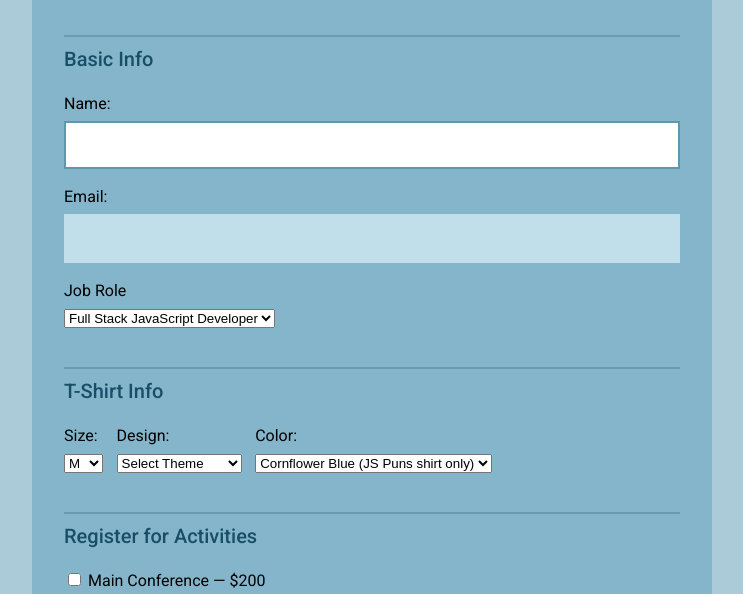
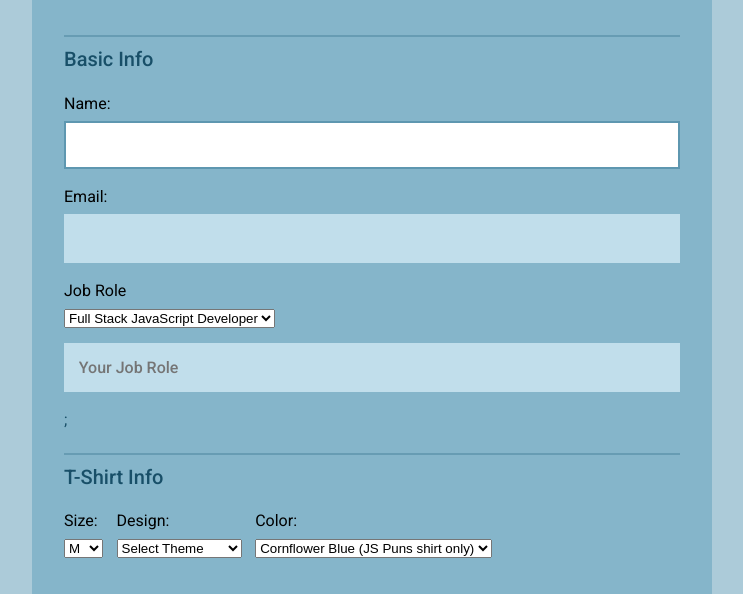
Before and after one commit to khanriazaoif/FSJS-Project-3, a plain HTML site: page index.html in a window 1280 px wide. Shown: the part 191-785 px from the top of the page, without its empty margins (268-1011 px from the left). Drawn offline with Linux system fonts and the light colour scheme.

Commit message:
”Job Role” section of the form:
”Job Role” section of the form:
Include a text field that will be revealed when the "Other" option is selected from the "Job Role" drop down menu.
Give the field an id of “other-title,” and add the placeholder text of "Your Job Role" to the field.

```diff
--- a/index.html
+++ b/index.html
@@ -34,6 +34,7 @@
           <option value="designer">Designer</option>
           <option value="student">Student</option>
           <option value="other">Other</option>
+            <input type="text" id="other-title" placeholder="Your Job Role">;
         </select>
       </fieldset>
 
```
